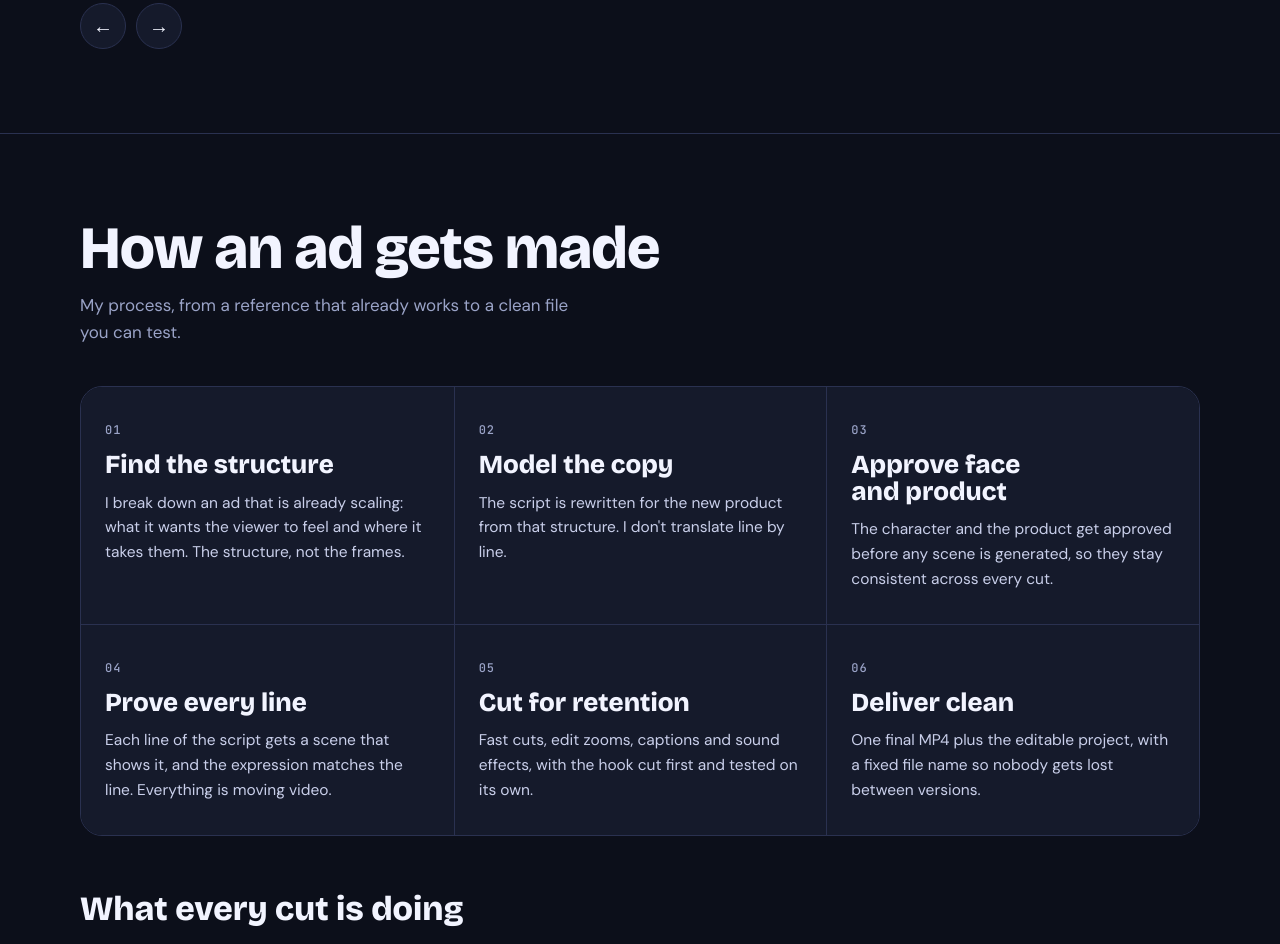
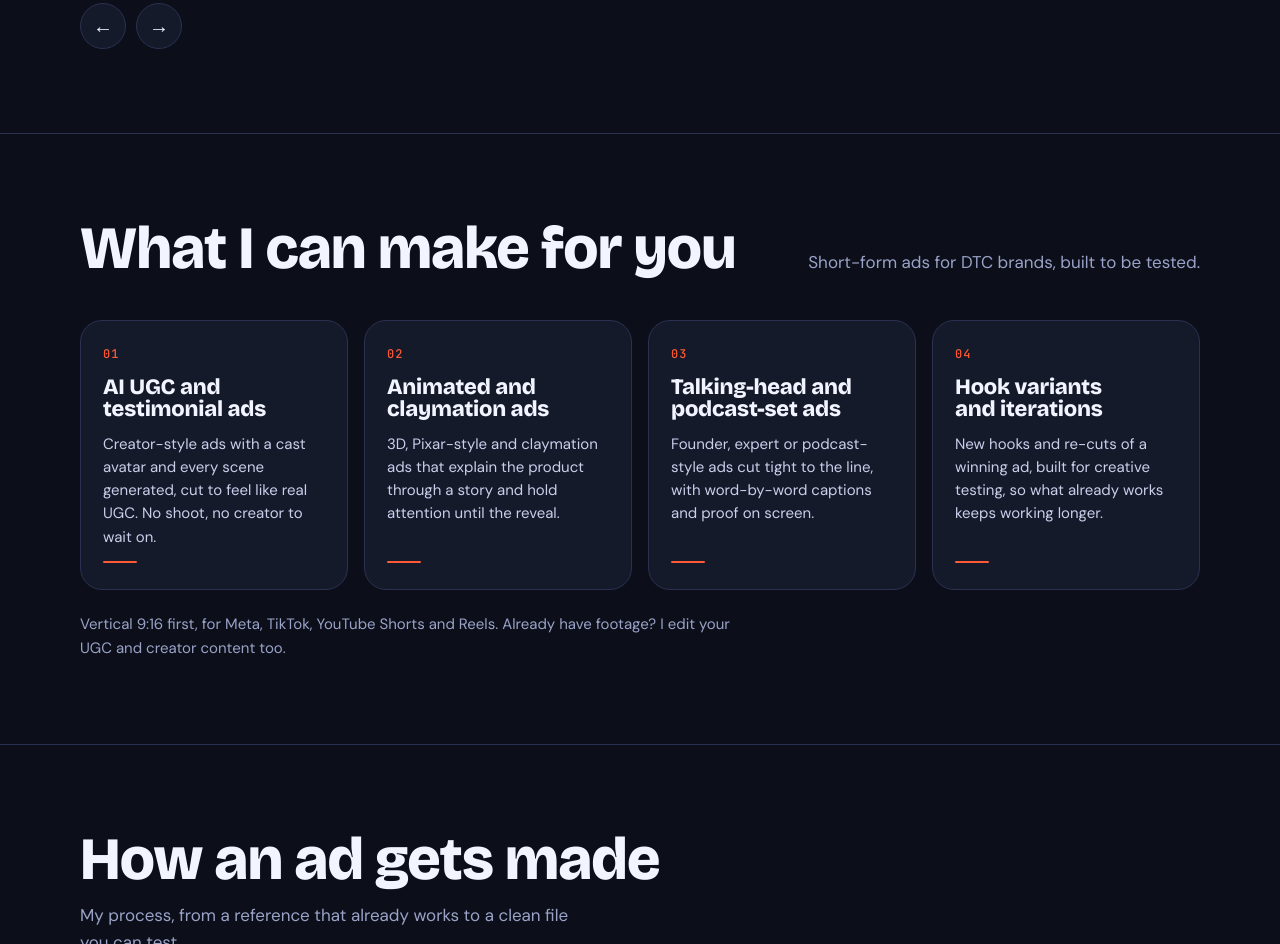
Before and after one commit to migasgg/portfolio-dtc, a plain HTML site: page index.html in a window 1280 px wide. Shown: the part 1969-2913 px from the top of the page. Drawn offline with nearby package versions, Linux system fonts and the light colour scheme.

Commit message:
Secao de servicos: o que eu posso criar para voce (EN/PT)
Co-Authored-By: Claude Opus 5.5 <noreply@anthropic.com>

```diff
--- a/index.html
+++ b/index.html
@@ -145,6 +145,18 @@ footer{padding:28px 0 40px;border-top:1px solid var(--line)}
 footer .wrap{display:flex;flex-wrap:wrap;justify-content:space-between;gap:10px}
 @media (max-width:560px){.about{grid-template-columns:1fr}}
 
+/* services */
+.svc{display:grid;grid-template-columns:repeat(4,1fr);gap:16px;margin:0;padding:0;list-style:none}
+.svc li{background:var(--panel);border:1.5px solid var(--line);border-radius:22px;padding:24px 22px 26px;display:flex;flex-direction:column;gap:12px;transition:border-color .2s,transform .2s}
+.svc li:hover{border-color:var(--signal);transform:translateY(-3px)}
+.svc .n{font-family:var(--mono);font-size:12px;letter-spacing:.08em;color:var(--signal)}
+.svc h3{font-size:22px;font-weight:800;letter-spacing:-.01em}
+.svc p{margin:0;color:#c9cfea;font-size:15px;line-height:1.55;flex:1}
+.svc .bar{display:block;width:34px;height:2px;background:var(--signal);border-radius:2px}
+.svc-note{margin:22px 0 0;color:var(--muted);font-size:15px;max-width:44em}
+@media (max-width:1000px){.svc{grid-template-columns:1fr 1fr}}
+@media (max-width:560px){.svc{grid-template-columns:1fr}}
+@media (prefers-reduced-motion:reduce){.svc li{transition:none}.svc li:hover{transform:none}}
 /* language switch + CV link in the timeline bar */
 .tl .tools{display:flex;align-items:center;gap:12px}
 .cvlink{font-family:var(--mono);font-size:11px;letter-spacing:.1em;text-transform:uppercase;text-decoration:none;color:var(--muted)}
@@ -292,6 +304,22 @@ footer .wrap{display:flex;flex-wrap:wrap;justify-content:space-between;gap:10px}
   </div>
 </section>
 
+<section id="services">
+  <div class="wrap">
+    <div class="sec-h">
+      <h2 data-i18n="sv.h2">What I can make for you</h2>
+      <p data-i18n="sv.p">Short-form ads for DTC brands, built to be tested.</p>
+    </div>
+    <ul class="svc">
+      <li><span class="n">01</span><h3 data-i18n="sv.1h">AI UGC and testimonial ads</h3><p data-i18n="sv.1p">Creator-style ads with a cast avatar and every scene generated, cut to feel like real UGC. No shoot, no creator to wait on.</p><span class="bar"></span></li>
+      <li><span class="n">02</span><h3 data-i18n="sv.2h">Animated and claymation ads</h3><p data-i18n="sv.2p">3D, Pixar-style and claymation ads that explain the product through a story and hold attention until the reveal.</p><span class="bar"></span></li>
+      <li><span class="n">03</span><h3 data-i18n="sv.3h">Talking-head and podcast-set ads</h3><p data-i18n="sv.3p">Founder, expert or podcast-style ads cut tight to the line, with word-by-word captions and proof on screen.</p><span class="bar"></span></li>
+      <li><span class="n">04</span><h3 data-i18n="sv.4h">Hook variants and iterations</h3><p data-i18n="sv.4p">New hooks and re-cuts of a winning ad, built for creative testing, so what already works keeps working longer.</p><span class="bar"></span></li>
+    </ul>
+    <p class="svc-note" data-i18n="sv.note">Vertical 9:16 first, for Meta, TikTok, YouTube Shorts and Reels. Already have footage? I edit your UGC and creator content too.</p>
+  </div>
+</section>
+
 <section id="method">
   <div class="wrap">
     <div class="sec-h">
@@ -426,6 +454,12 @@ footer .wrap{display:flex;flex-wrap:wrap;justify-content:space-between;gap:10px}
     'kes.p':'Vários falantes em um cenário de podcast, cortados rente à fala. Legendas palavra por palavra e o produto na mão no momento certo.',
     'kes.hook':'Uma troca no podcast, cortada rente à fala.',
     'kes.made':'Muse, referência de voz, CapCut',
+    'sv.h2':'O que eu posso criar para você','sv.p':'Anúncios curtos para marcas DTC, feitos para serem testados.',
+    'sv.1h':'Anúncios UGC e de depoimento com IA','sv.1p':'Anúncios no estilo creator, com avatar escolhido e cada cena gerada, editados para parecer UGC real. Sem gravação, sem esperar creator.',
+    'sv.2h':'Anúncios animados e em claymation','sv.2p':'Anúncios em 3D, estilo Pixar e claymation que explicam o produto com uma história e prendem a atenção até a revelação.',
+    'sv.3h':'Talking-head e cenário de podcast','sv.3p':'Anúncios com fundador, especialista ou em formato de podcast, cortados rente à fala, com legendas palavra por palavra e prova na tela.',
+    'sv.4h':'Variações de gancho e iterações','sv.4p':'Novos ganchos e recortes de um anúncio vencedor, feitos para teste de criativo, para o que já funciona durar mais.',
+    'sv.note':'Vertical 9:16 primeiro, para Meta, TikTok, YouTube Shorts e Reels. Já tem material gravado? Também edito o UGC e o conteúdo dos seus creators.',
     'm.h2':'Como um anúncio é feito',
     'm.p':'Meu processo, de uma referência que já funciona até um arquivo limpo, pronto para testar.',
     'm.1h':'Achar a estrutura','m.1p':'Decupo um anúncio que já está escalando: o que ele quer que o espectador sinta e para onde o leva. A estrutura, não os frames.',
```
